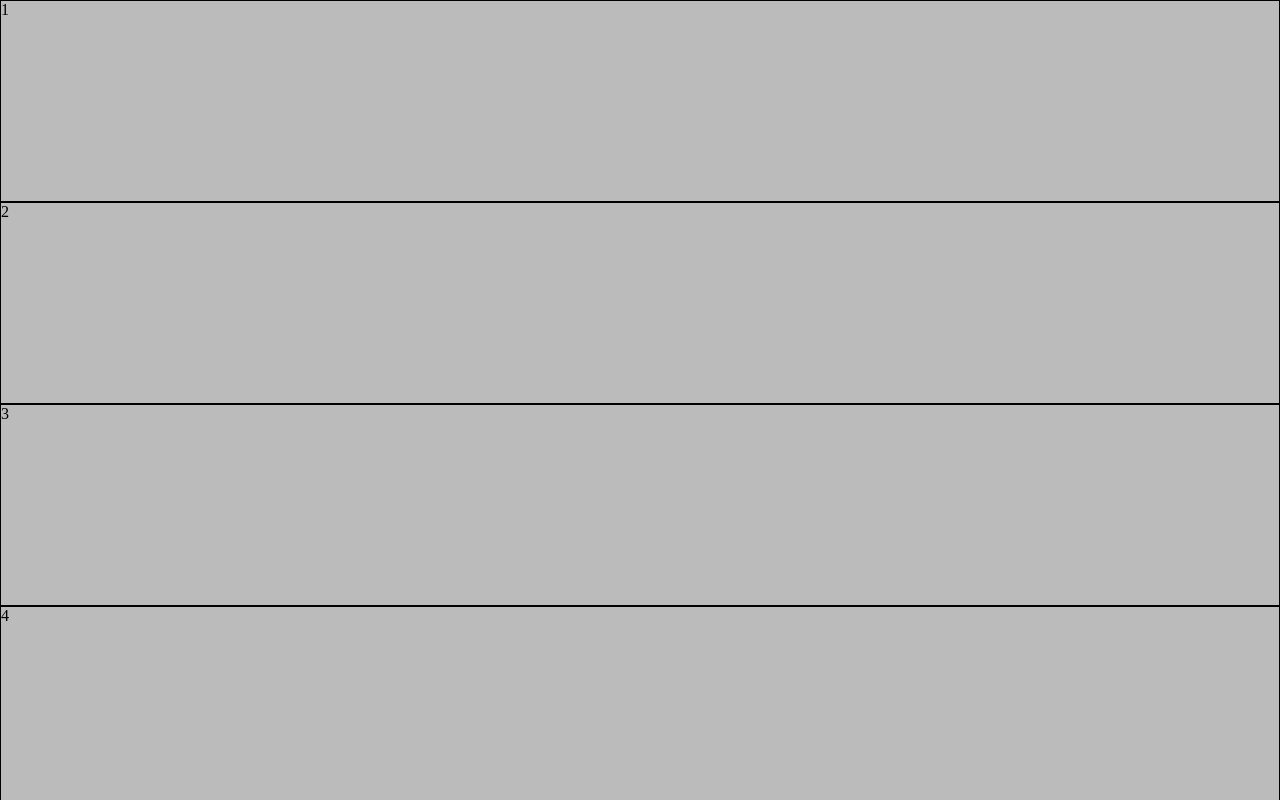
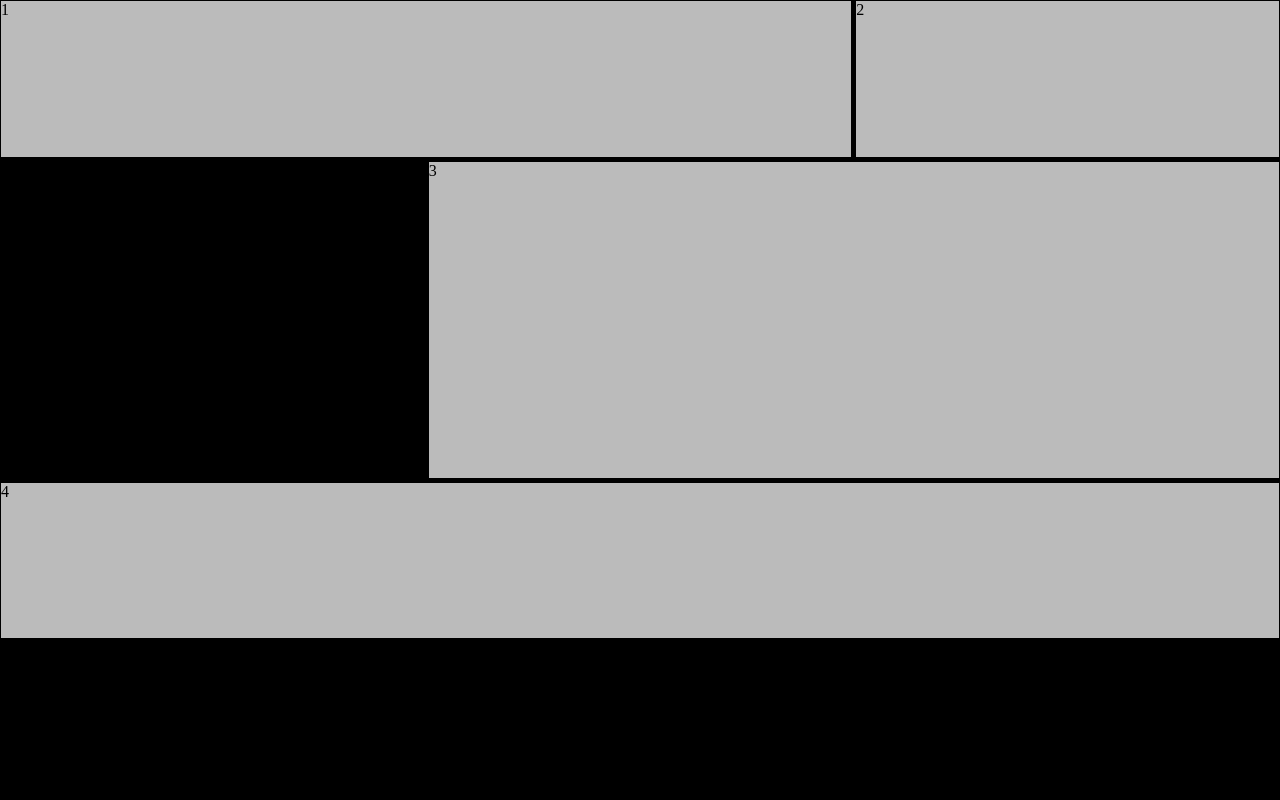
Before and after one commit to acali10/learning, a plain HTML site: page 8 - css grid/index.html in a window 1280 px wide. Shown: the top 800 px of the page. Drawn offline with Linux system fonts and the light colour scheme.

Commit message:
modificação

```diff
--- a/8 - css grid/index.html
+++ b/8 - css grid/index.html
@@ -8,12 +8,10 @@
 </head>
 <body>
     <div class="container">
-        <div class="item">1</div>
-        <div class="item">2</div>
-        <div class="item">3</div>
-        <div class="item">4</div>
-        <div class="item">5</div>
-        <div class="item">6</div>
+        <div class="item item1">1</div>
+        <div class="item item2">2</div>
+        <div class="item item3">3</div>
+        <div class="item item4">4</div>
       </div>
 </body>
 </html>
--- a/8 - css grid/style.css
+++ b/8 - css grid/style.css
@@ -5,13 +5,26 @@
   .container {
     min-height: 100vh;
     background-color: black;
+    display: grid;
     grid-template-columns: repeat(3, 1fr);
-    grid-template-rows: repeat(3, 1fr);
-    gap: 10px;
-    align-content: center;
+    grid-template-rows: repeat(5, 1fr);
+    gap: 3px;
   }
   .item {
-    height: 200px;
+    height: auto;
     background-color: #bbb;
       border: 1px solid black;
   }
+
+  .item1{
+    grid-column: 1/3;
+  }
+
+  .item3{
+      grid-column: 2/4;
+      grid-row: 2/4;
+  }
+
+  .item4{
+      grid-column: 1/4;
+  }
```
